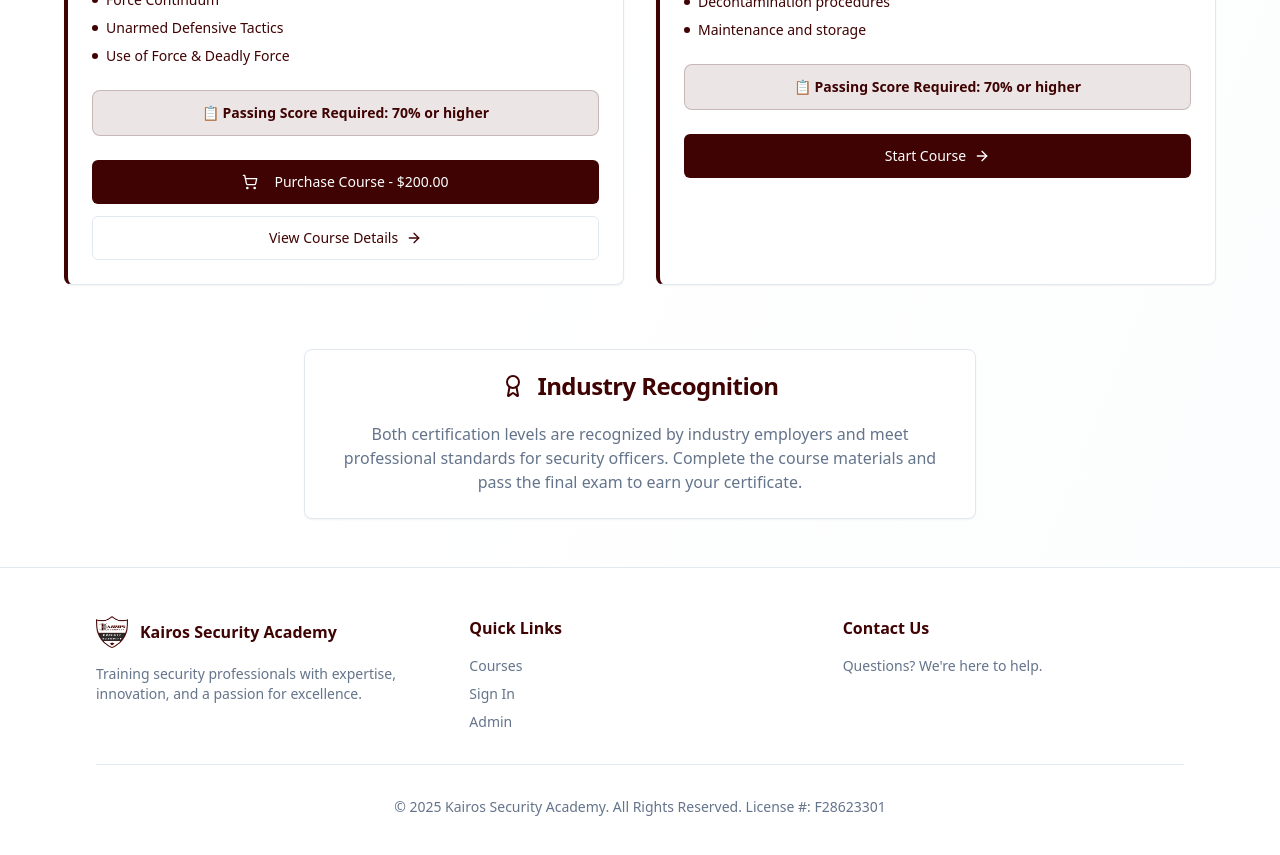
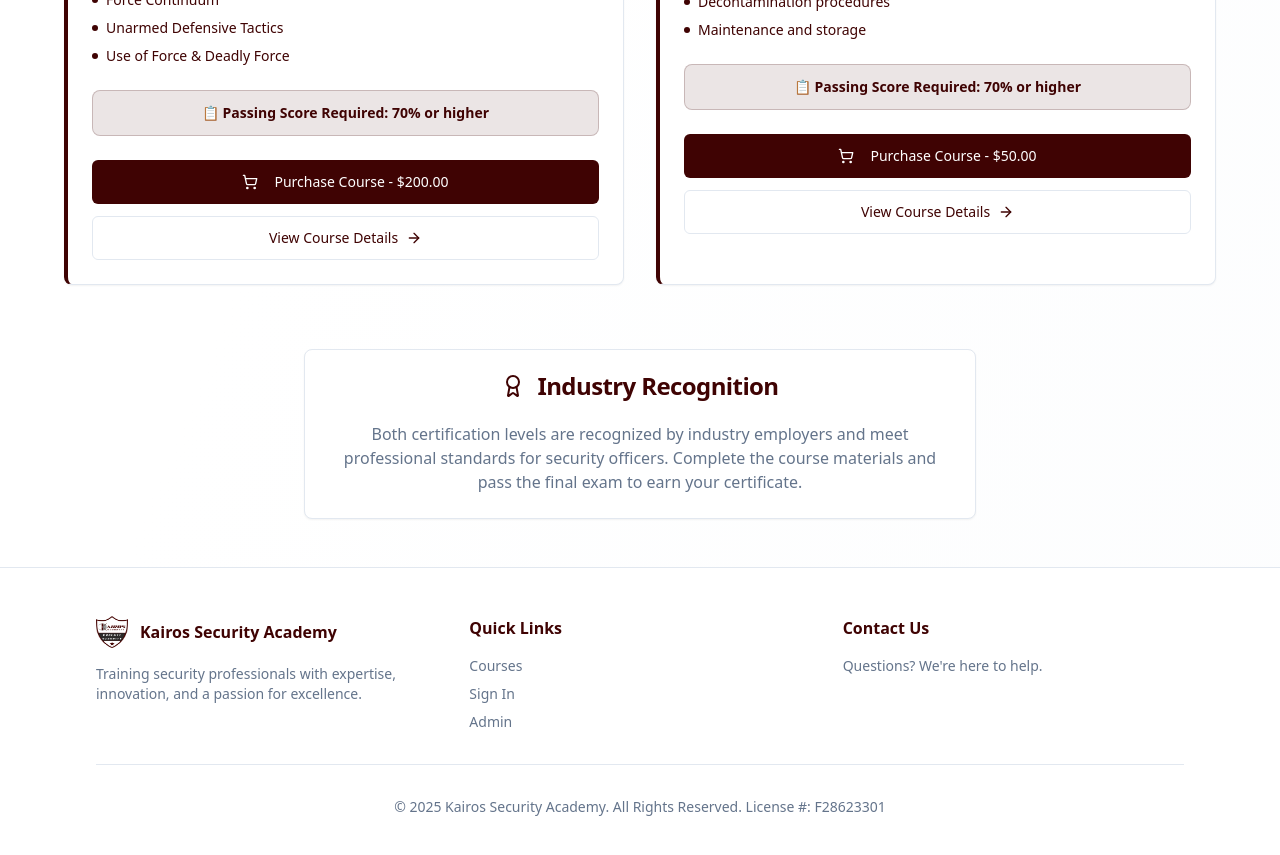
Before and after one commit to rrosee12328-bit/kairos-quizmaster-course, a React (Vite) app: page /courses in a window 1280 px wide. Shown: the part 2320-3175 px from the top of the page. Built offline with nearby package versions, Linux system fonts and the light colour scheme; the HTML template or start-up script is replaced by a standard one.

Commit message:
Update pepper spray price

```diff
--- a/src/pages/Courses.tsx
+++ b/src/pages/Courses.tsx
@@ -175,7 +175,9 @@ const Courses = () => {
         "Decontamination procedures",
         "Maintenance and storage"
       ],
-      route: "/course/pepper-spray"
+      route: "/course/pepper-spray",
+      priceId: "price_1SIulC2Lv7r2i0JX6rKjuKRr",
+      price: "$50.00"
     }
   ];
 
```
